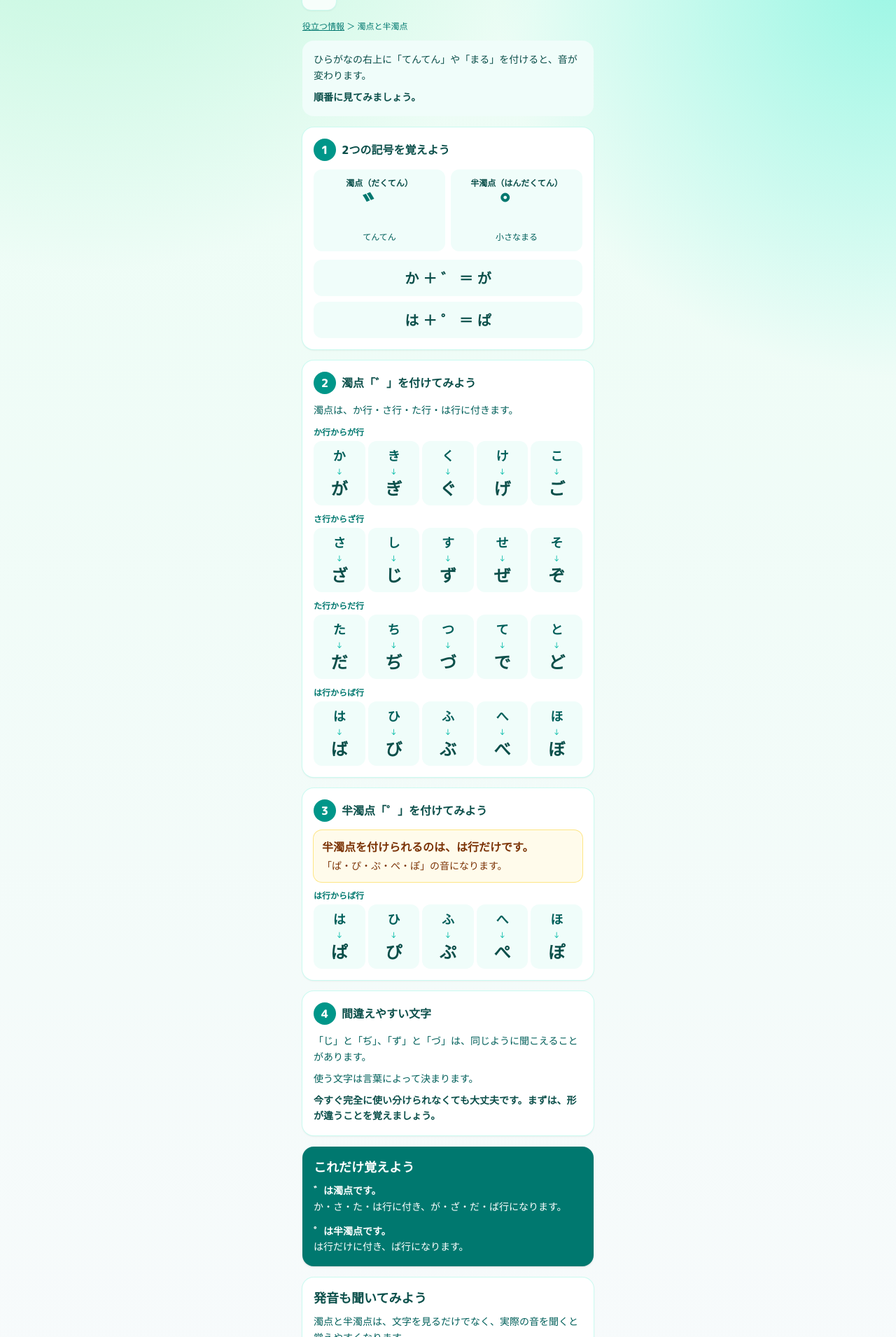
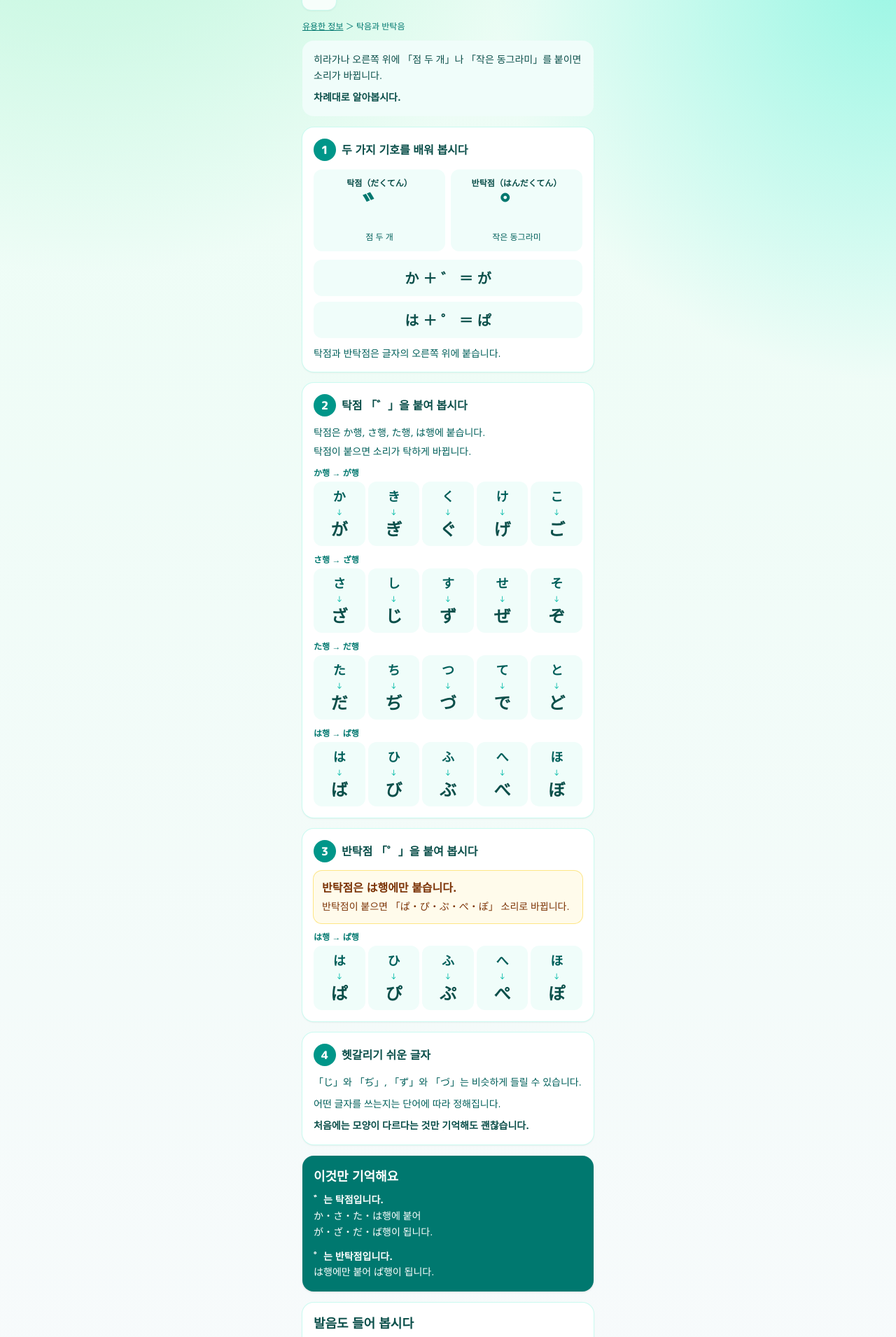
Before and after one commit to doyourbest102/hiragana-training, a React (Vite) app: page /useful-info/dakuten in a window 1280 px wide. Shown: the part 50-1960 px from the top of the page at 70% size. Built offline with nearby package versions, Linux system fonts and the light colour scheme.

Commit message:
日本語の説明部分を韓国語に変更

```diff
--- a/src/pages/DakutenPage.tsx
+++ b/src/pages/DakutenPage.tsx
@@ -4,7 +4,7 @@ import { Layout } from '../components/Layout'
 
 const DAKUTEN_GROUPS = [
   {
-    title: 'か行からが行',
+    title: 'か행 → が행',
     changes: [
       ['か', 'が'],
       ['き', 'ぎ'],
@@ -14,7 +14,7 @@ const DAKUTEN_GROUPS = [
     ],
   },
   {
-    title: 'さ行からざ行',
+    title: 'さ행 → ざ행',
     changes: [
       ['さ', 'ざ'],
       ['し', 'じ'],
@@ -24,7 +24,7 @@ const DAKUTEN_GROUPS = [
     ],
   },
   {
-    title: 'た行からだ行',
+    title: 'た행 → だ행',
     changes: [
       ['た', 'だ'],
       ['ち', 'ぢ'],
@@ -34,7 +34,7 @@ const DAKUTEN_GROUPS = [
     ],
   },
   {
-    title: 'は行からば行',
+    title: 'は행 → ば행',
     changes: [
       ['は', 'ば'],
       ['ひ', 'び'],
@@ -56,40 +56,51 @@ const HANDAKUTEN_CHANGES = [
 /** 初心者向けの濁点・半濁点解説 */
 export function DakutenPage() {
   return (
-    <Layout title="濁点と半濁点" showBack backTo="/useful-info">
-      <nav className="mb-3 text-xs text-teal-700" aria-label="パンくず">
+    <Layout title="탁음과 반탁음" showBack backTo="/useful-info">
+      <nav className="mb-3 text-xs text-teal-700" aria-label="현재 위치">
         <Link to="/useful-info" className="underline">
-          役立つ情報
+          유용한 정보
         </Link>
         <span aria-hidden="true"> ＞ </span>
-        <span>濁点と半濁点</span>
+        <span>탁음과 반탁음</span>
       </nav>
 
       <section className="rounded-2xl bg-teal-50 p-4 text-sm leading-relaxed text-teal-900">
-        <p>ひらがなの右上に「てんてん」や「まる」を付けると、音が変わります。</p>
-        <p className="mt-2 font-bold">順番に見てみましょう。</p>
+        <p>
+          히라가나 오른쪽 위에 「점 두 개」나 「작은 동그라미」를 붙이면 소리가
+          바뀝니다.
+        </p>
+        <p className="mt-2 font-bold">차례대로 알아봅시다.</p>
       </section>
 
       <div className="mt-4 space-y-4">
-        <StepSection number={1} title="2つの記号を覚えよう">
+        <StepSection number={1} title="두 가지 기호를 배워 봅시다">
           <div className="grid grid-cols-2 gap-2">
-            <SymbolCard title="濁点（だくてん）" symbol="゛" description="てんてん" />
             <SymbolCard
-              title="半濁点（はんだくてん）"
+              title="탁점（だくてん）"
+              symbol="゛"
+              description="점 두 개"
+            />
+            <SymbolCard
+              title="반탁점（はんだくてん）"
               symbol="゜"
-              description="小さなまる"
+              description="작은 동그라미"
             />
           </div>
           <div className="mt-3 grid gap-2 text-center text-xl font-extrabold text-teal-900">
             <p className="rounded-xl bg-teal-50 p-3">か ＋ ゛ ＝ が</p>
             <p className="rounded-xl bg-teal-50 p-3">は ＋ ゜ ＝ ぱ</p>
           </div>
+          <p className="mt-3 text-sm text-teal-800">
+            탁점과 반탁점은 글자의 오른쪽 위에 붙습니다.
+          </p>
         </StepSection>
 
-        <StepSection number={2} title="濁点「゛」を付けてみよう">
-          <p className="text-sm leading-relaxed text-teal-800">
-            濁点は、か行・さ行・た行・は行に付きます。
-          </p>
+        <StepSection number={2} title="탁점 「゛」을 붙여 봅시다">
+          <div className="space-y-1 text-sm leading-relaxed text-teal-800">
+            <p>탁점은 か행, さ행, た행, は행에 붙습니다.</p>
+            <p>탁점이 붙으면 소리가 탁하게 바뀝니다.</p>
+          </div>
           <div className="mt-3 space-y-3">
             {DAKUTEN_GROUPS.map((group) => (
               <ChangeGroup
@@ -101,55 +112,63 @@ export function DakutenPage() {
           </div>
         </StepSection>
 
-        <StepSection number={3} title="半濁点「゜」を付けてみよう">
+        <StepSection number={3} title="반탁점 「゜」을 붙여 봅시다">
           <div className="rounded-xl bg-amber-50 p-3 text-sm leading-relaxed text-amber-900 ring-1 ring-amber-200">
-            <strong className="block text-base">半濁点を付けられるのは、は行だけです。</strong>
-            <span className="mt-1 block">「ぱ・ぴ・ぷ・ぺ・ぽ」の音になります。</span>
+            <strong className="block text-base">
+              반탁점은 は행에만 붙습니다.
+            </strong>
+            <span className="mt-1 block">
+              반탁점이 붙으면 「ぱ・ぴ・ぷ・ぺ・ぽ」 소리로 바뀝니다.
+            </span>
           </div>
           <div className="mt-3">
-            <ChangeGroup title="は行からぱ行" changes={HANDAKUTEN_CHANGES} />
+            <ChangeGroup title="は행 → ぱ행" changes={HANDAKUTEN_CHANGES} />
           </div>
         </StepSection>
 
-        <StepSection number={4} title="間違えやすい文字">
+        <StepSection number={4} title="헷갈리기 쉬운 글자">
           <div className="space-y-2 text-sm leading-relaxed text-teal-800">
-            <p>「じ」と「ぢ」、「ず」と「づ」は、同じように聞こえることがあります。</p>
-            <p>使う文字は言葉によって決まります。</p>
+            <p>「じ」와 「ぢ」, 「ず」와 「づ」는 비슷하게 들릴 수 있습니다.</p>
+            <p>어떤 글자를 쓰는지는 단어에 따라 정해집니다.</p>
             <p className="font-bold text-teal-900">
-              今すぐ完全に使い分けられなくても大丈夫です。まずは、形が違うことを覚えましょう。
+              처음에는 모양이 다르다는 것만 기억해도 괜찮습니다.
             </p>
           </div>
         </StepSection>
       </div>
 
       <section className="mt-4 rounded-2xl bg-teal-700 p-4 text-white shadow-sm">
-        <h2 className="text-lg font-extrabold">これだけ覚えよう</h2>
+        <h2 className="text-lg font-extrabold">이것만 기억해요</h2>
         <div className="mt-2 space-y-3 text-sm leading-relaxed">
           <p>
-            <strong>゛は濁点です。</strong>
+            <strong>゛는 탁점입니다.</strong>
             <br />
-            か・さ・た・は行に付き、が・ざ・だ・ば行になります。
+            か・さ・た・は행에 붙어
+            <br />
+            が・ざ・だ・ば행이 됩니다.
           </p>
           <p>
-            <strong>゜は半濁点です。</strong>
+            <strong>゜는 반탁점입니다.</strong>
             <br />
-            は行だけに付き、ぱ行になります。
+            は행에만 붙어 ぱ행이 됩니다.
           </p>
         </div>
       </section>
 
       <section className="mt-4 rounded-2xl bg-white p-4 shadow-sm ring-1 ring-teal-100">
-        <h2 className="text-lg font-extrabold text-teal-900">発音も聞いてみよう</h2>
+        <h2 className="text-lg font-extrabold text-teal-900">발음도 들어 봅시다</h2>
         <div className="mt-2 space-y-2 text-sm leading-relaxed text-teal-800">
           <p>
-            濁点と半濁点は、文字を見るだけでなく、実際の音を聞くと覚えやすくなります。
+            탁음과 반탁음은 글자만 보는 것보다 실제 소리를 함께 들으면 더 쉽게
+            기억할 수 있습니다.
           </p>
           <p>
-            YouTubeなどで「日本語 濁点 半濁点
-            発音」と検索して、日本語学習動画の発音も参考にしてみましょう。
+            YouTube 등에서 「일본어 탁음 반탁음 발음」을 검색해 일본어 학습
+            영상의 발음도 참고해 보세요.
           </p>
           <p className="text-xs text-teal-700/80">
-            動画を選ぶときは、文字と口の動きが一緒に表示されるものがおすすめです。
+            글자와 입 모양이 함께 나오는 영상을 보면 발음을 이해하는 데 도움이
+            됩니다.
           </p>
         </div>
       </section>
@@ -158,7 +177,7 @@ export function DakutenPage() {
         to="/useful-info"
         className="mt-5 flex min-h-12 items-center justify-center rounded-xl bg-white px-4 font-bold text-teal-800 ring-1 ring-teal-200"
       >
-        役立つ情報に戻る
+        유용한 정보로 돌아가기
       </Link>
     </Layout>
   )
@@ -221,7 +240,7 @@ function ChangeGroup({
           <div
             key={`${before}-${after}`}
             className="min-w-0 rounded-xl bg-teal-50 px-1 py-2 text-center"
-            aria-label={`${before}から${after}`}
+            aria-label={`${before}에서 ${after}로 변화`}
           >
             <span className="block text-lg font-bold text-teal-800">{before}</span>
             <span className="block text-xs text-teal-500" aria-hidden="true">
--- a/src/pages/HomePage.tsx
+++ b/src/pages/HomePage.tsx
@@ -39,9 +39,9 @@ export function HomePage() {
           to="/useful-info"
           className="flex h-14 flex-col items-center justify-center rounded-2xl bg-white px-3 text-teal-800 shadow-sm ring-1 ring-teal-100 transition active:scale-[0.98]"
         >
-          <span className="font-bold">役立つ情報</span>
-          <span className="mt-0.5 text-xs text-teal-700/75">
-            文字や日本語の知識を学びます
+          <span className="font-bold">유용한 정보</span>
+          <span className="mt-0.5 whitespace-nowrap text-[10px] leading-none text-teal-700/75">
+            문자와 일본어 학습에 도움이 되는 내용을 배웁니다.
           </span>
         </Link>
         <Link
--- a/src/pages/UsefulInfoPage.tsx
+++ b/src/pages/UsefulInfoPage.tsx
@@ -4,9 +4,9 @@ import { Layout } from '../components/Layout'
 const USEFUL_TOPICS = [
   {
     to: '/useful-info/dakuten',
-    title: '濁点と半濁点',
+    title: '탁음과 반탁음',
     description:
-      '「が」「ざ」「ぱ」など、文字に付く記号と音の変化について学びます。',
+      '「が」「ざ」「ぱ」처럼 글자에 붙는 기호와 소리의 변화를 배웁니다.',
     examples: 'が　ざ　ぱ',
   },
 ] as const
@@ -14,11 +14,11 @@ const USEFUL_TOPICS = [
 /** 日本語学習に役立つ知識の一覧 */
 export function UsefulInfoPage() {
   return (
-    <Layout title="役立つ情報" showBack>
+    <Layout title="유용한 정보" showBack>
       <p className="text-sm leading-relaxed text-teal-800/80">
-        ひらがなやカタカナを学ぶときに役立つ知識を紹介します。
+        히라가나와 가타카나를 배울 때 도움이 되는 내용을 소개합니다.
         <br />
-        知りたい内容を選んでください。
+        알고 싶은 내용을 선택해 주세요.
       </p>
 
       <div className="mt-5 grid gap-3">
@@ -28,7 +28,7 @@ export function UsefulInfoPage() {
             to={topic.to}
             className="flex min-h-28 items-center justify-between gap-3 rounded-2xl bg-white p-4 shadow-sm ring-1 ring-teal-100 transition active:scale-[0.98]"
           >
-            <span>
+            <span className="min-w-0">
               <span className="block text-lg font-extrabold text-teal-900">
                 {topic.title}
               </span>
@@ -45,6 +45,13 @@ export function UsefulInfoPage() {
           </Link>
         ))}
       </div>
+
+      <Link
+        to="/"
+        className="mt-5 flex min-h-12 items-center justify-center rounded-xl bg-white px-4 font-bold text-teal-800 ring-1 ring-teal-200"
+      >
+        홈으로 돌아가기
+      </Link>
     </Layout>
   )
 }
```
